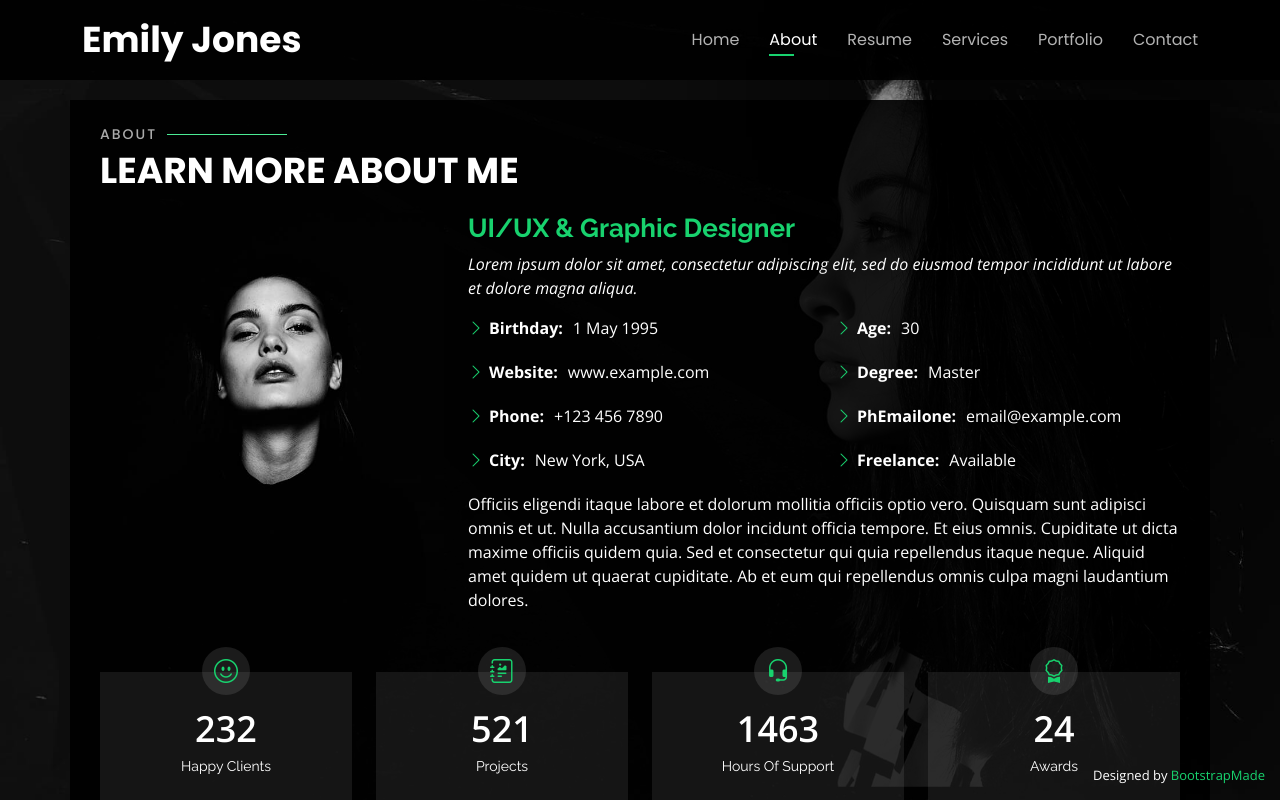
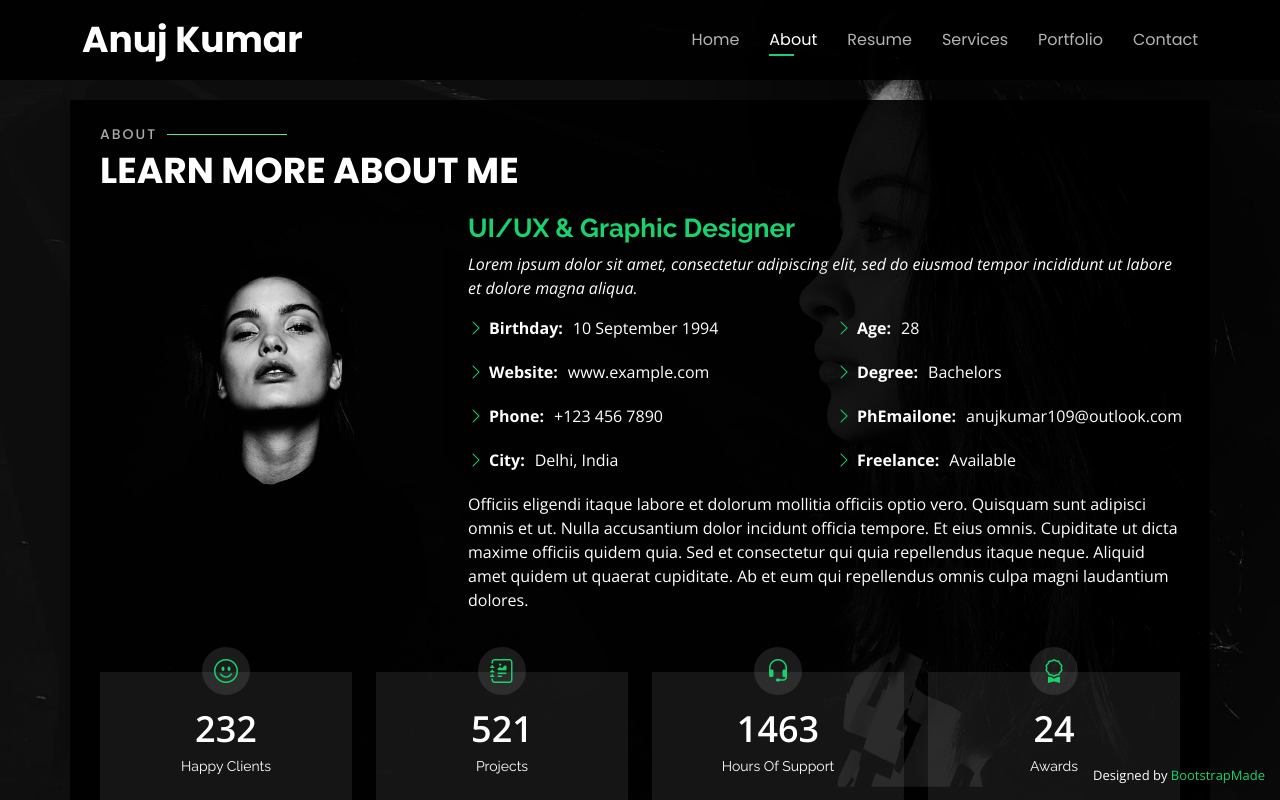
Before and after one commit to thestupidstoned/thestupidstoned.github.io, a plain HTML site: page index.html in a window 1280 px wide. Both pictures are taken after a click on the link "About". Shown: the top 800 px of the page. Drawn offline with nearby package versions, Linux system fonts and the light colour scheme.

Commit message:
details updated

```diff
--- a/index.html
+++ b/index.html
@@ -42,10 +42,10 @@
   <header id="header">
     <div class="container">
 
-      <h1><a href="index.html">Emily Jones</a></h1>
+      <h1><a href="index.html">Anuj Kumar</a></h1>
       <!-- Uncomment below if you prefer to use an image logo -->
       <!-- <a href="index.html" class="mr-auto"><img src="assets/img/logo.png" alt="" class="img-fluid"></a> -->
-      <h2>I'm a passionate <span>graphic designer</span> from New York</h2>
+      <h2>I'm a passionate <span>software engineer</span> from India</h2>
 
       <nav id="navbar" class="navbar">
         <ul>
@@ -93,17 +93,17 @@
           <div class="row">
             <div class="col-lg-6">
               <ul>
-                <li><i class="bi bi-chevron-right"></i> <strong>Birthday:</strong> <span>1 May 1995</span></li>
+                <li><i class="bi bi-chevron-right"></i> <strong>Birthday:</strong> <span>10 September 1994</span></li>
                 <li><i class="bi bi-chevron-right"></i> <strong>Website:</strong> <span>www.example.com</span></li>
                 <li><i class="bi bi-chevron-right"></i> <strong>Phone:</strong> <span>+123 456 7890</span></li>
-                <li><i class="bi bi-chevron-right"></i> <strong>City:</strong> <span>New York, USA</span></li>
+                <li><i class="bi bi-chevron-right"></i> <strong>City:</strong> <span>Delhi, India</span></li>
               </ul>
             </div>
             <div class="col-lg-6">
               <ul>
-                <li><i class="bi bi-chevron-right"></i> <strong>Age:</strong> <span>30</span></li>
-                <li><i class="bi bi-chevron-right"></i> <strong>Degree:</strong> <span>Master</span></li>
-                <li><i class="bi bi-chevron-right"></i> <strong>PhEmailone:</strong> <span>email@example.com</span></li>
+                <li><i class="bi bi-chevron-right"></i> <strong>Age:</strong> <span>28</span></li>
+                <li><i class="bi bi-chevron-right"></i> <strong>Degree:</strong> <span>Bachelors</span></li>
+                <li><i class="bi bi-chevron-right"></i> <strong>PhEmailone:</strong> <span>anujkumar109@outlook.com</span></li>
                 <li><i class="bi bi-chevron-right"></i> <strong>Freelance:</strong> <span>Available</span></li>
               </ul>
             </div>
```
